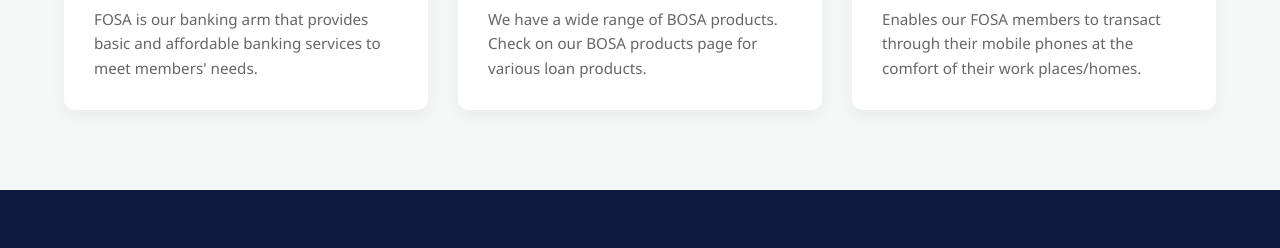
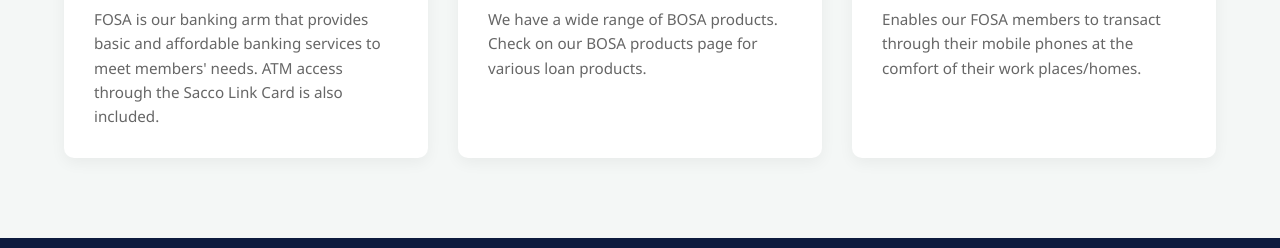
Before and after one commit to Kipzq/index.html, a website: page index.html in a window 1280 px wide. Shown: the part 1796-2044 px from the top of the page. Drawn offline with Linux system fonts and the light colour scheme.

Commit message:
Mention ATM access in FOSA product details

```diff
--- a/index.html
+++ b/index.html
@@ -300,7 +300,7 @@
                 <div class="product-card-content">
                     <div class="product-icon"><i class="fas fa-database"></i></div>
                     <h3>FOSA Products</h3>
-                    <p>FOSA is our banking arm that provides basic and affordable banking services to meet members' needs.</p>
+                    <p>FOSA is our banking arm that provides basic and affordable banking services to meet members' needs. ATM access through the Sacco Link Card is also included.</p>
                 </div>
             </div>
             <!-- BOSA CARD -->
```
